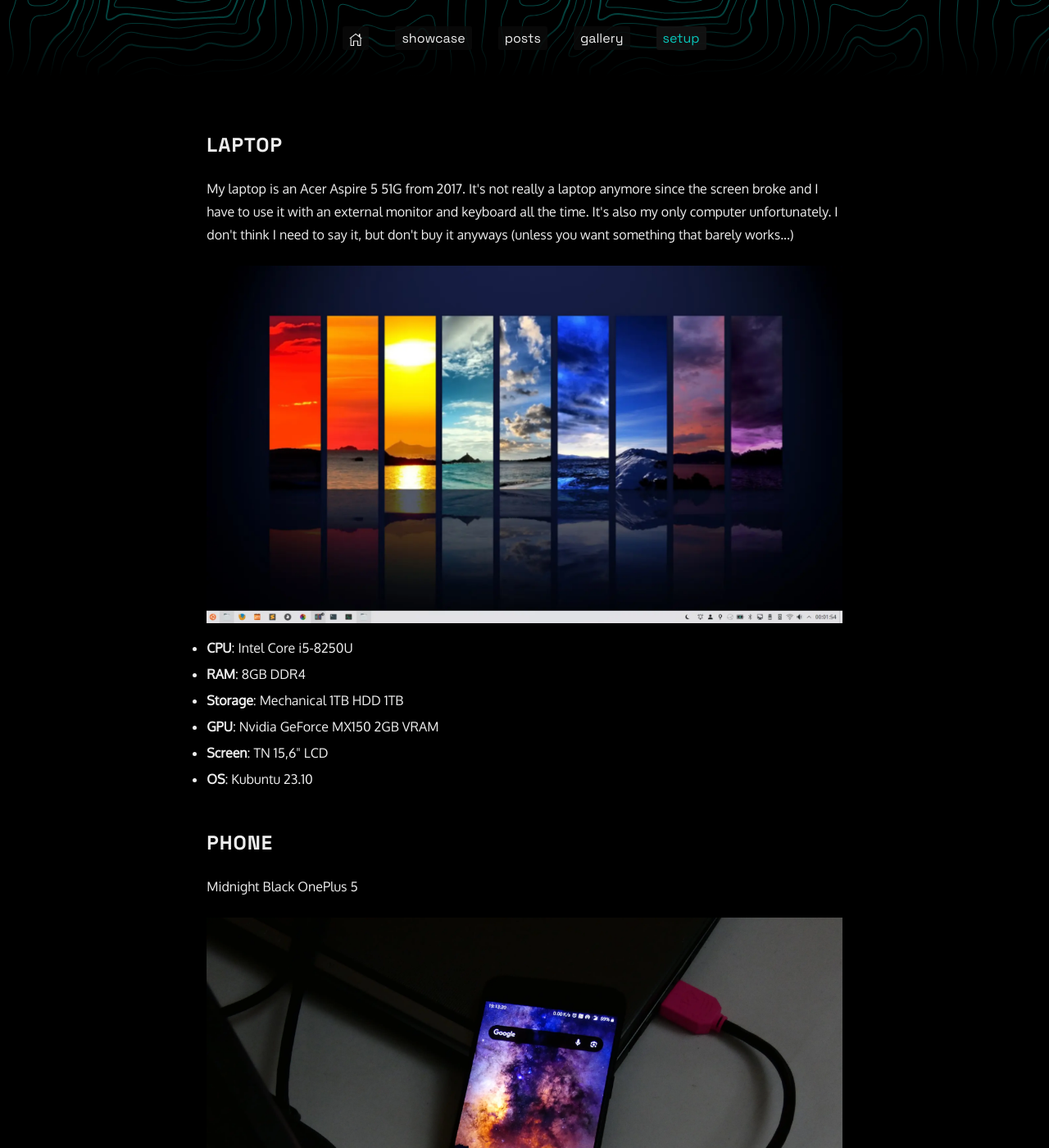
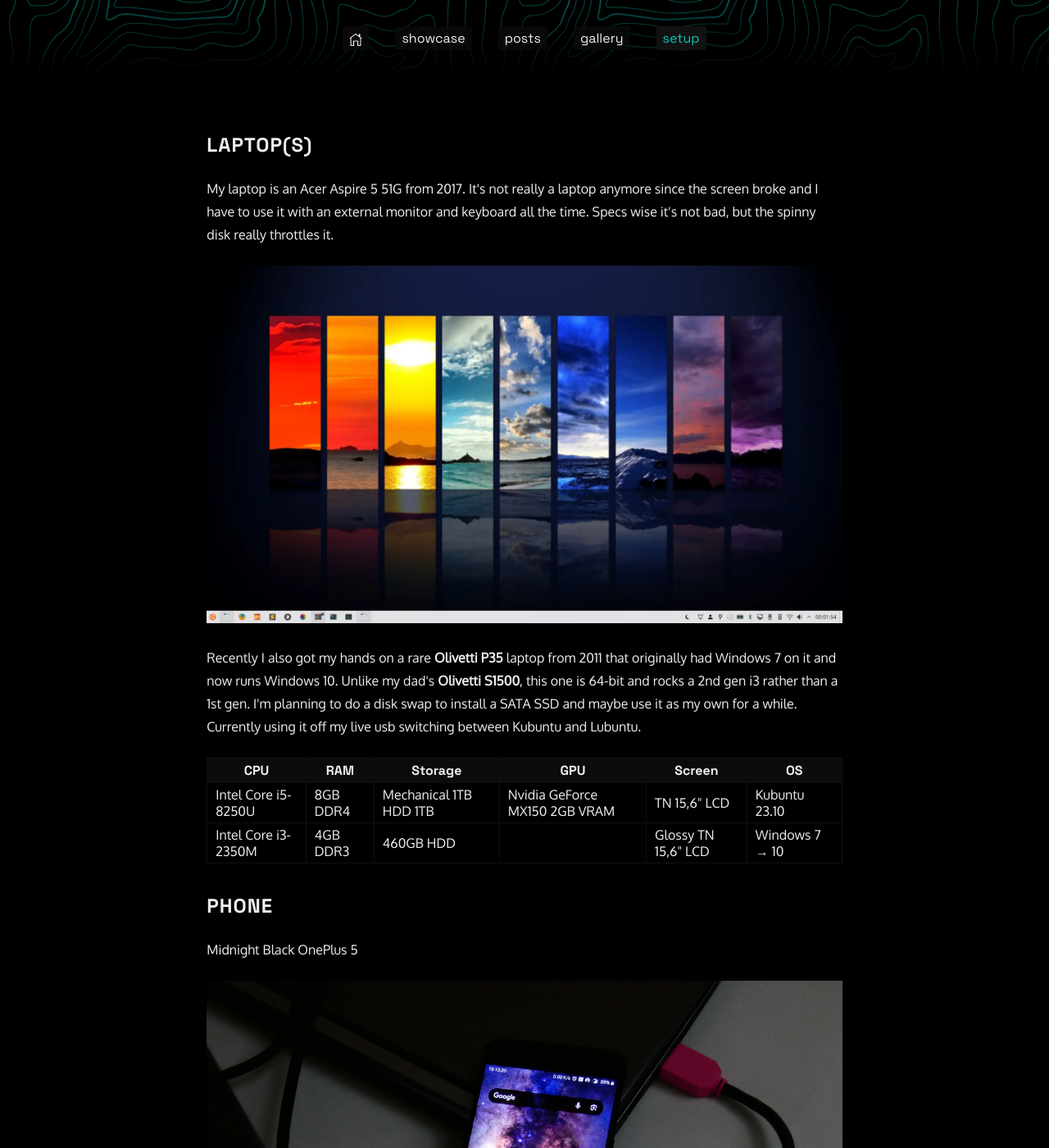
Before and after one commit to s7uck/s7uck.github.io, a Jekyll site: the page built from setup.markdown, in a window 1280 px wide and 1400 px high. Shown: the whole window at 82% size. Built offline with Jekyll 4.4.1, drawn with Linux system fonts in a browser that asks for light colours; some of the changed text lies outside the part shown.

Commit message:
Add some nuggets to the setup

```diff
--- a/setup.markdown
+++ b/setup.markdown
@@ -6,19 +6,38 @@
 ---
 
 <section id="laptop">
-	<h2 class="title">Laptop</h2>
-	<p>My laptop is an Acer Aspire 5 51G from 2017. It's not really a laptop anymore since the screen broke and I have to use it with an external monitor and keyboard all the time. It's also my only computer unfortunately. I don't think I need to say it, but don't buy it anyways (unless you want something that barely works...)</p>
+	<h2 class="title">Laptop(s)</h2>
+	<p>My laptop is an Acer Aspire 5 51G from 2017. It's not really a laptop anymore since the screen broke and I have to use it with an external monitor and keyboard all the time. Specs wise it's not bad, but the spinny disk really throttles it.</p>
 	<figure>
 		<img src="/images/desktop.webp">
 	</figure>
-	<ul>
-		<li><b>CPU</b>: Intel Core i5-8250U</li>
-		<li><b>RAM</b>: 8GB DDR4</li>
-		<li><b>Storage</b>: Mechanical 1TB HDD 1TB</li>
-		<li><b>GPU</b>: Nvidia GeForce MX150 2GB VRAM</li>
-		<li><b>Screen</b>: TN 15,6" LCD</li>
-		<li><b>OS</b>: Kubuntu 23.10</li>
-	</ul>
+	<p>Recently I also got my hands on a rare <strong>Olivetti P35</strong> laptop from 2011 that originally had Windows 7 on it and now runs Windows 10. Unlike my dad's <strong>Olivetti S1500</strong>, this one is 64-bit and rocks a 2nd gen i3 rather than a 1st gen. I'm planning to do a disk swap to install a SATA SSD and maybe use it as my own for a while. Currently using it off my live usb switching between Kubuntu and Lubuntu.</p>
+	<table>
+		<tr>
+			<th>CPU</th>
+			<th>RAM</th>
+			<th>Storage</th>
+			<th>GPU</th>
+			<th>Screen</th>
+			<th>OS</th>
+		</tr>
+		<tr>
+			<td>Intel Core i5-8250U</td>
+			<td>8GB DDR4</td>
+			<td>Mechanical 1TB HDD 1TB</td>
+			<td>Nvidia GeForce MX150 2GB VRAM</td>
+			<td>TN 15,6" LCD</td>
+			<td>Kubuntu 23.10</td>
+		</tr>
+		<tr>
+			<td>Intel Core i3-2350M</td>
+			<td>4GB DDR3</td>
+			<td>460GB HDD</td>
+			<td></td>
+			<td>Glossy TN 15,6" LCD</td>
+			<td>Windows 7 → 10</td>
+		</tr>
+	</table>
 </section>
 
 <section id="phone">
@@ -28,31 +47,68 @@
 		<img src="/images/phone2.webp">
 	</figure>
 
-	<ul>
-		<li><b>Display</b>: 5,5" Optic AMOLED</li>
-		<li><b>RAM</b>: 8GB</li>
-		<li><b>Storage</b>: 128GB UFS</li>
-		<li><b>SoC</b>: Snapdragon 835</li>
-		<li><b>Battery</b>: 3300mAh, 5V⎓4A Dash Charge</li>
-		<li><b>Cameras</b>: 16 MP Wide Lens + 20 MP 2x Zoom + 13 MP Front</li>
-	</ul>
+	<table>
+		<tr>
+			<th>Display</th>
+			<th>RAM</th>
+			<th>Storage</th>
+			<th>SoC</th>
+			<th>Battery</th>
+			<th>Cameras</th>
+		</tr>
+		<tr>
+			<td>5,5" Optic AMOLED</td>
+			<td>8GB</td>
+			<td>128GB UFS</td>
+			<td>Snapdragon 835</td>
+			<td>3300mAh, 5V⎓4A Dash Charge</td>
+			<td>16 MP Wide Lens + 20 MP 2x Zoom + 13 MP Front</td>
+		</tr>
+	</table>
 </section>
 
 <section id="camera">
 	<h2 class="title">Camera</h2>
-		<p>The Lumix FZ-82 has been my main camera since 2017 and it allowed me to get into professional photography. It's only a bridge camera, but it is still a very capable little machine. Also fun fact: it was the first thing I bought with my own allowance money, at 300€!</p>
+		<p>The <strong>Lumix FZ-82</strong> has been my main camera since 2017 and it allowed me to get into professional photography. It's only a bridge camera, but it is still a very capable little machine. Also fun fact: it was the first thing I bought with my own allowance money, at 300€!</p>
 	<figure>
-		<img src="/images/camera.webp" width=500>
+		<img src="/images/camera.webp">
 	</figure>
 </section>
 
 <section id="other">
 	<h2 class="title">Other Stuff</h2>
-	<ul>
-		<li><b>Mouse</b>: Logitech G305</li>
-		<li><b>Keyboard</b>: AUKEY KM-G12</li>
-		<li><b>Headphones</b>: LG Tone FN4</li>
-		<li><b>Calculator</b>: Casio fx-570 SE</li>
-		<li><b>Graphics Tablet</b>: Wacom intuos (barely ever used)</li>
-	</ul>
+	<table>
+		<tr>
+			<th>Mouse</th>
+			<td>Logitech G305</td>
+		</tr>
+		<tr>
+			<th>Keyboard</th>
+			<td>AUKEY KM-G12</td>
+		</tr>
+		<tr>
+			<th>Headphones</th>
+			<td>LG Tone FN4</td>
+		</tr>
+		<tr>
+			<th>Watch</th>
+			<td>Sector 270 blue</td>
+		</tr>
+		<tr>
+			<th>Bike</th>
+			<td>Escalation Mountain Bike</td>
+		</tr>
+		<tr>
+			<th>Secondary Phone</th>
+			<td>Nokia 105</td>
+		</tr>
+		<tr>
+			<th>Calculator</th>
+			<td>Casio fx-570 SE</td>
+		</tr>
+		<tr>
+			<th>Graphics Tablet</th>
+			<td>Wacom intuos (barely ever used)</td>
+		</tr>
+	</table>
 </section>
```
